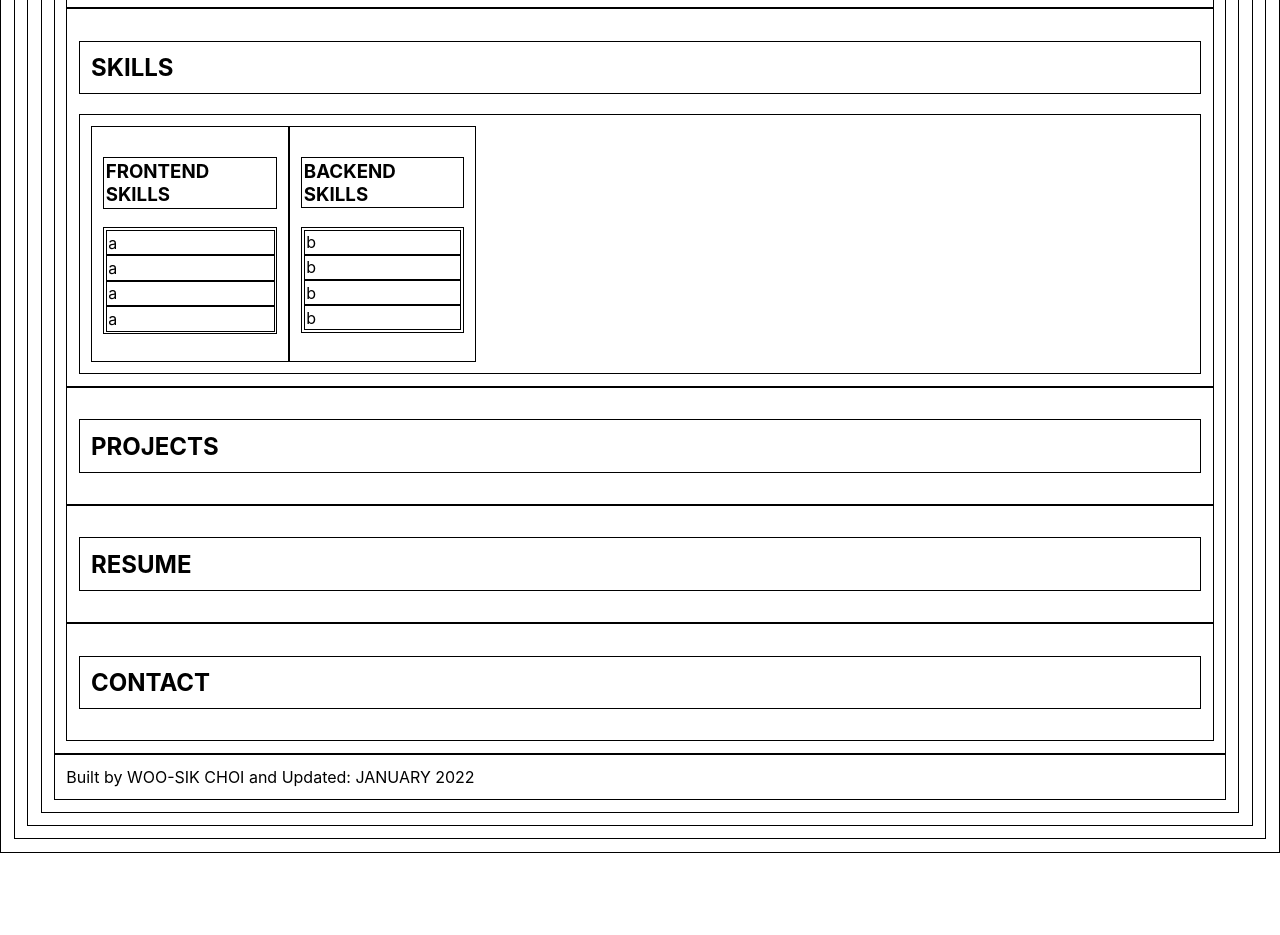
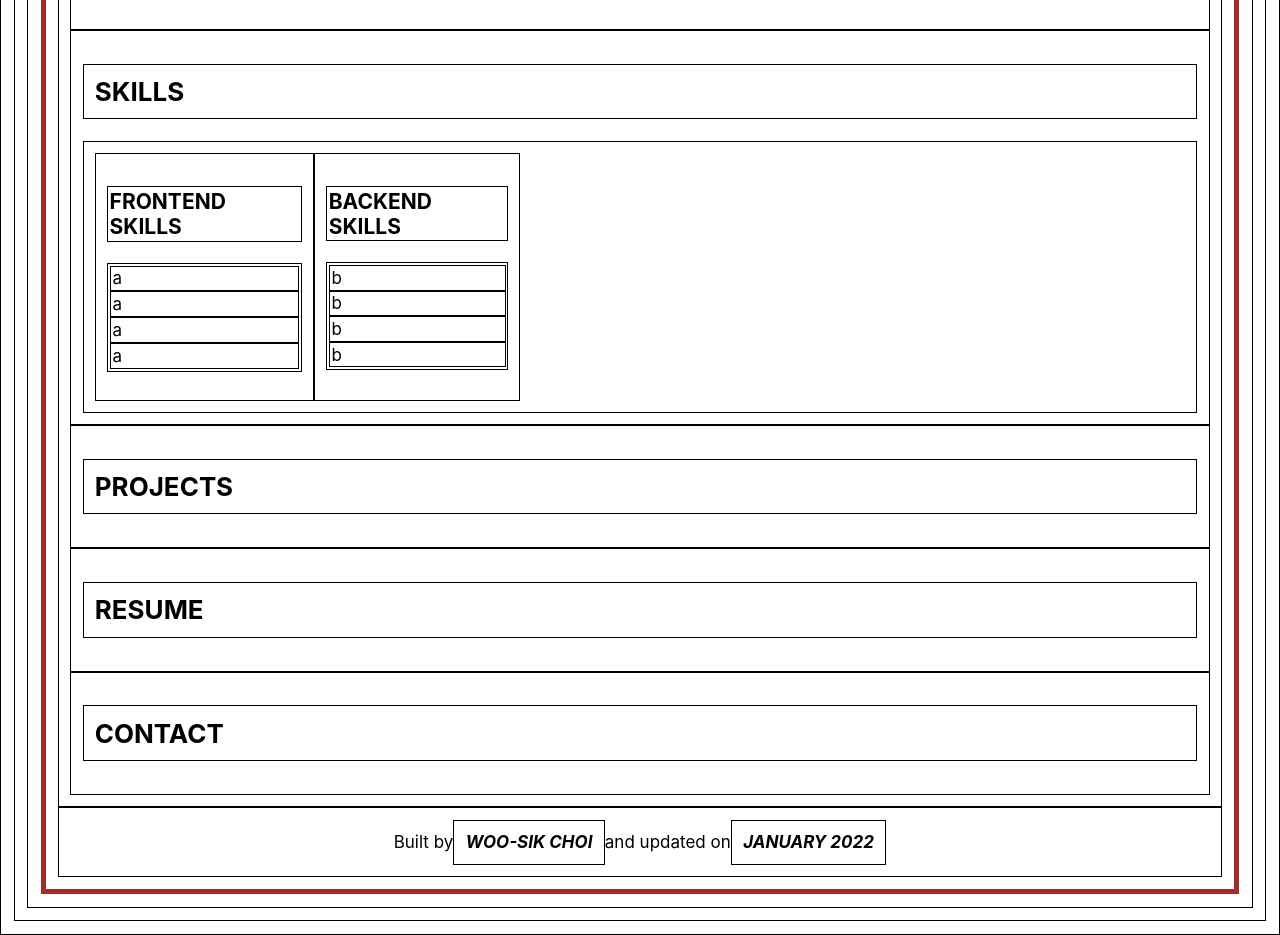
Before and after one commit to dvlprwchoi/portfolio-2, a React (Create React App) app: page / in a window 1280 px wide. Shown: the part 500-1435 px from the top of the page. Before the commit the page ends 1353 px from the top, so only its background shows below. Built offline with nearby package versions, Linux system fonts and the light colour scheme.

Commit message:
Update footer and global font size

```diff
--- a/src/App.css
+++ b/src/App.css
@@ -1,4 +1,27 @@
 * {
   border: solid 1px black;
   padding: 1%;
+  font-size: calc(9px + 1vmin);
 }
+
+#root {
+  display: flex;
+  justify-content: center;
+}
+
+.App {
+  width: clamp(350px, 99%, 1200px);
+  border: 5px solid brown;
+}
+
+h1 {
+  font-size: calc(12px + 3vmin);
+}
+
+h2 {
+  font-size: calc(10px + 2vmin);
+}
+
+h3 {
+  font-size: calc(9px + 1.5vmin);
+}
--- /dev/null
+++ b/src/components/Footer/Footer.css
@@ -0,0 +1,10 @@
+.footer {
+  display: flex;
+  justify-content: center;
+  align-items: center;
+}
+
+span {
+  font-weight: bolder;
+  font-style: italic;
+}
--- a/src/components/Footer/Footer.js
+++ b/src/components/Footer/Footer.js
@@ -1,7 +1,10 @@
+import './Footer.css';
+
 function Footer() {
   return (
-    <div className="Footer">
-      Built by WOO-SIK CHOI and Updated: JANUARY 2022
+    <div className="footer">
+      Built by <span>WOO-SIK CHOI</span> and updated on{' '}
+      <span>JANUARY 2022</span>
     </div>
   );
 }
--- a/src/components/Main/Main.js
+++ b/src/components/Main/Main.js
@@ -3,7 +3,7 @@ import Skills from '../Skills/Skills';
 
 function Main() {
   return (
-    <div className="Main">
+    <div className="main">
       <div className="about">
         <h2>ABOUT WOO-SIK</h2>
       </div>
```
